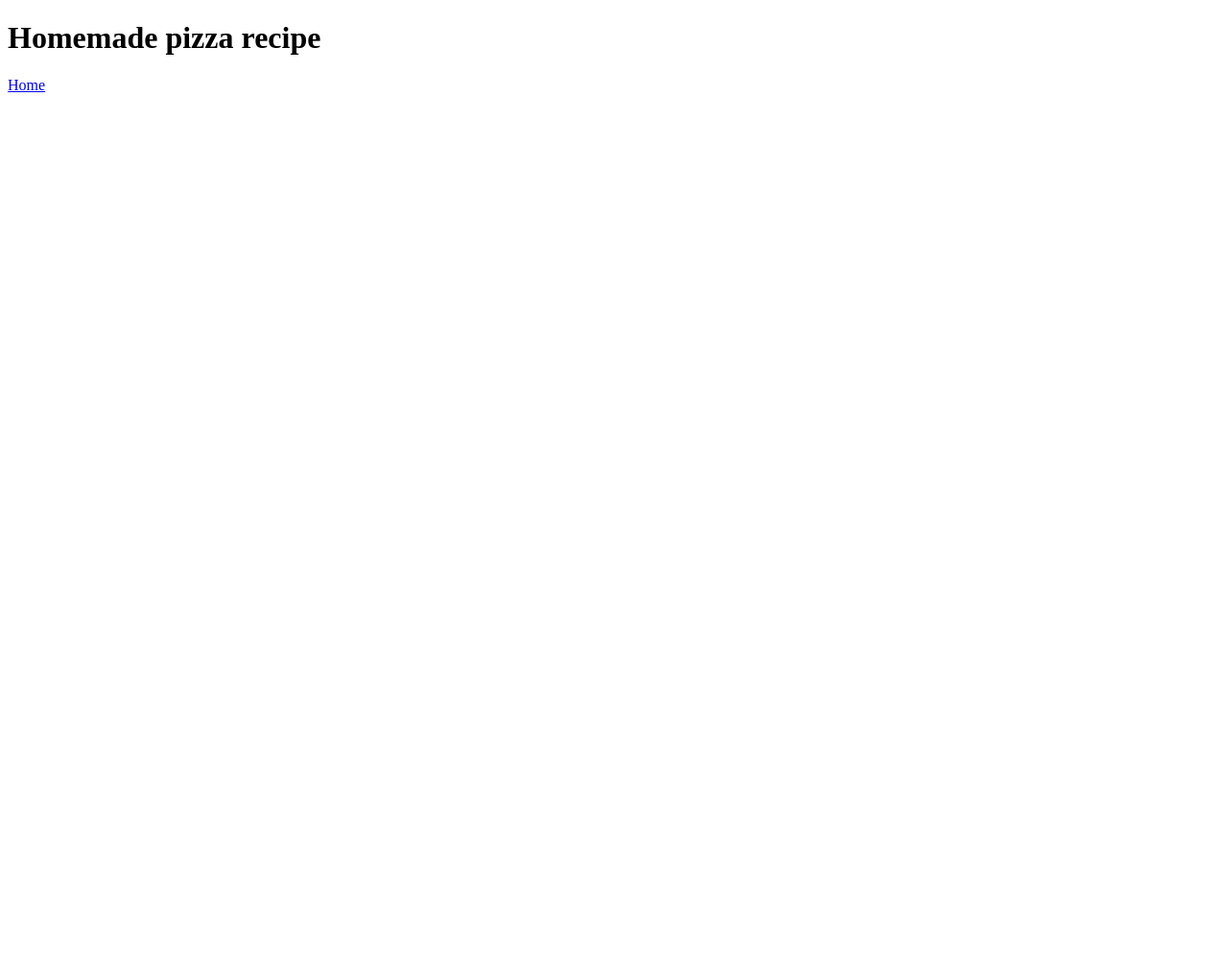
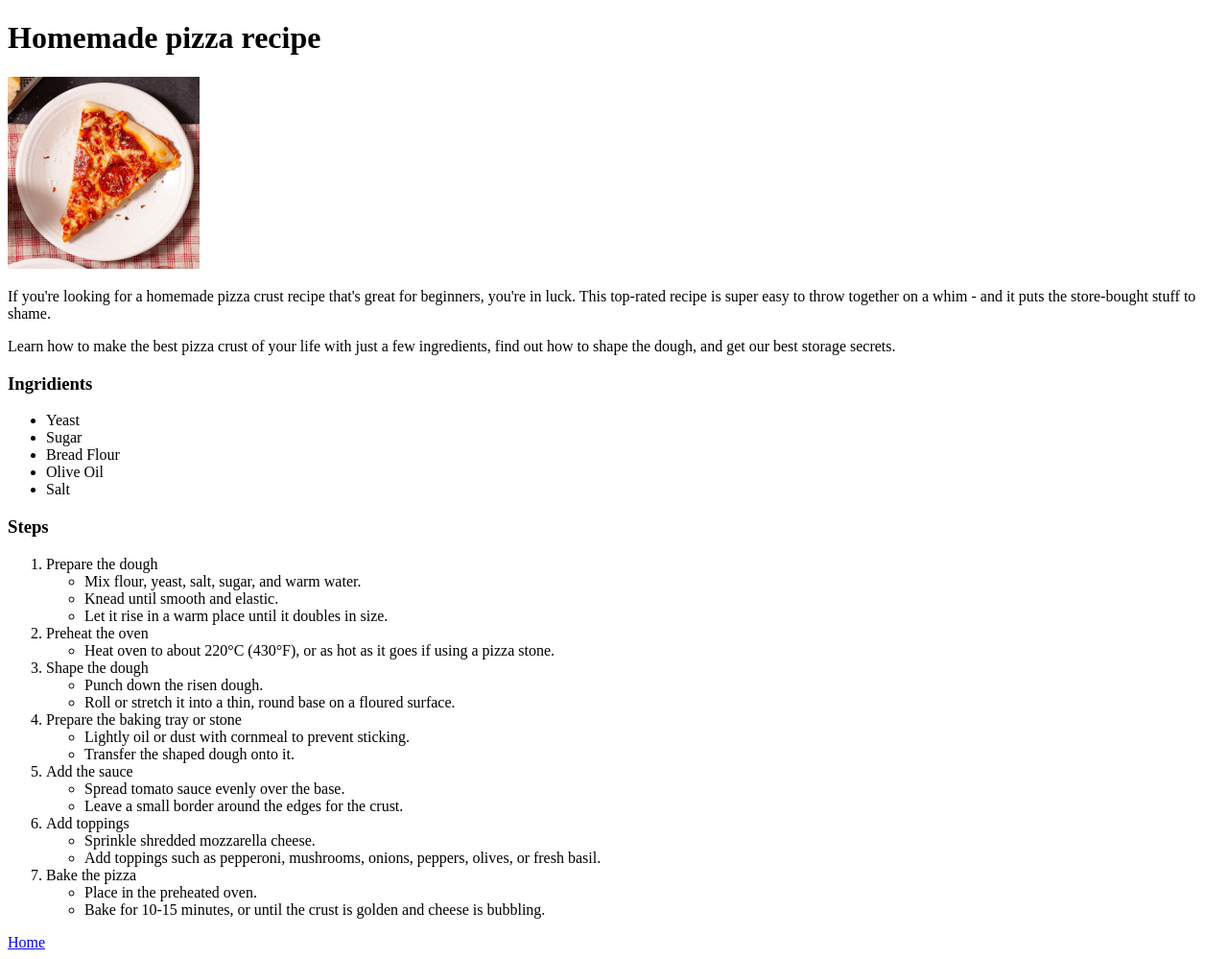
Before and after one commit to AinisALaur/The-odin-project-odin-recipes, a plain HTML site: page recipes/pizza.html in a window 1280 px wide. Shown: the whole page at 96% size. Before the commit the page ends 800 px from the top, so only its background shows below. Drawn offline with Linux system fonts and the light colour scheme.

Commit message:
Added an image, ingridients and steps

```diff
--- a/recipes/pizza.html
+++ b/recipes/pizza.html
@@ -9,6 +9,103 @@
   <body>
     <main>
       <h1>Homemade pizza recipe</h1>
+      <img
+        src="../pizza.jpg"
+        alt="Pizza image"
+        style="width: 200px; height: 200px"
+      />
+
+      <p>
+        If you're looking for a homemade pizza crust recipe that's great for
+        beginners, you're in luck. This top-rated recipe is super easy to throw
+        together on a whim - and it puts the store-bought stuff to shame.
+      </p>
+
+      <p>
+        Learn how to make the best pizza crust of your life with just a few
+        ingredients, find out how to shape the dough, and get our best storage
+        secrets.
+      </p>
+
+      <h3>Ingridients</h3>
+      <ul>
+        <li>Yeast</li>
+        <li>Sugar</li>
+        <li>Bread Flour</li>
+        <li>Olive Oil</li>
+        <li>Salt</li>
+      </ul>
+
+      <h3>Steps</h3>
+      <ol>
+        <li>
+          Prepare the dough
+          <ul>
+            <li>Mix flour, yeast, salt, sugar, and warm water.</li>
+            <li>Knead until smooth and elastic.</li>
+            <li>Let it rise in a warm place until it doubles in size.</li>
+          </ul>
+        </li>
+
+        <li>
+          Preheat the oven
+          <ul>
+            <li>
+              Heat oven to about 220°C (430°F), or as hot as it goes if using a
+              pizza stone.
+            </li>
+          </ul>
+        </li>
+
+        <li>
+          Shape the dough
+          <ul>
+            <li>Punch down the risen dough.</li>
+            <li>
+              Roll or stretch it into a thin, round base on a floured surface.
+            </li>
+          </ul>
+        </li>
+
+        <li>
+          Prepare the baking tray or stone
+          <ul>
+            <li>Lightly oil or dust with cornmeal to prevent sticking.</li>
+            <li>Transfer the shaped dough onto it.</li>
+          </ul>
+        </li>
+
+        <li>
+          Add the sauce
+          <ul>
+            <li>Spread tomato sauce evenly over the base.</li>
+            <li>Leave a small border around the edges for the crust.</li>
+          </ul>
+        </li>
+
+        <li>
+          Add toppings
+          <ul>
+            <li>Sprinkle shredded mozzarella cheese.</li>
+            <li>
+              Add toppings such as pepperoni, mushrooms, onions, peppers,
+              olives, or fresh basil.
+            </li>
+          </ul>
+        </li>
+
+        <li>
+          Bake the pizza
+          <ul>
+            <li>Place in the preheated oven.</li>
+            <li>
+              Bake for 10-15 minutes, or until the crust is golden and cheese is
+              bubbling.
+            </li>
+          </ul>
+        </li>
+      </ol>
+
       <a href="../index.html">Home</a>
     </main>
   </body>
```
Also changed, not shown: pizza.jpg (added).
